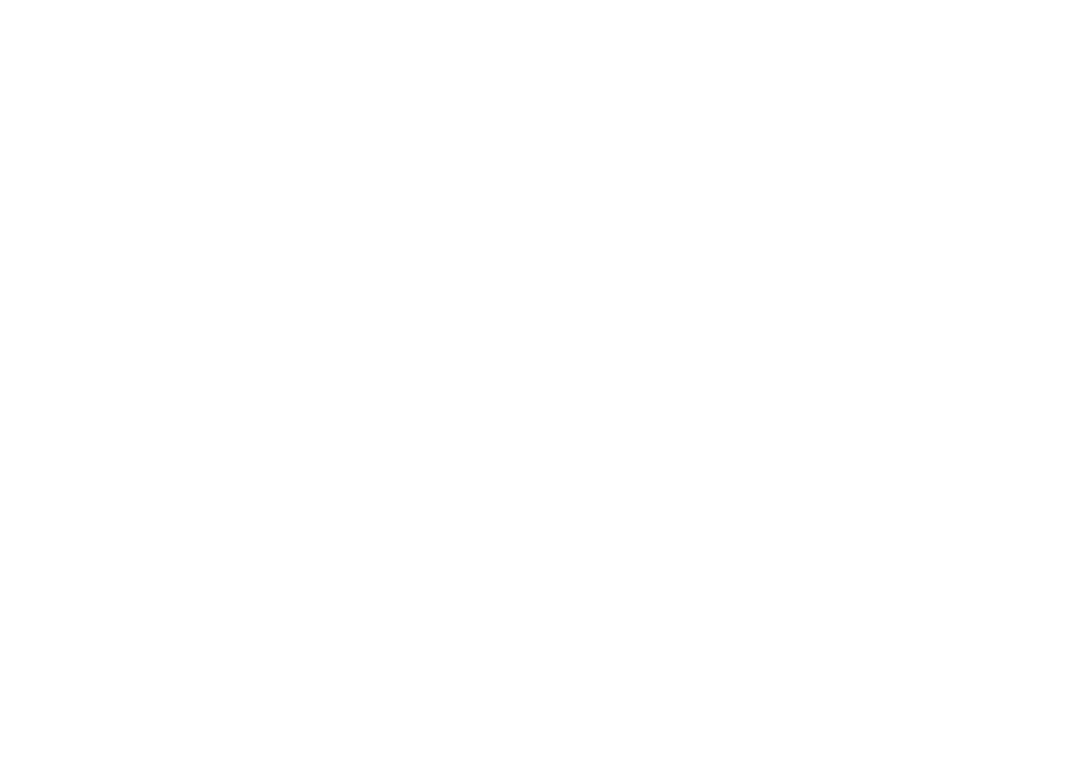
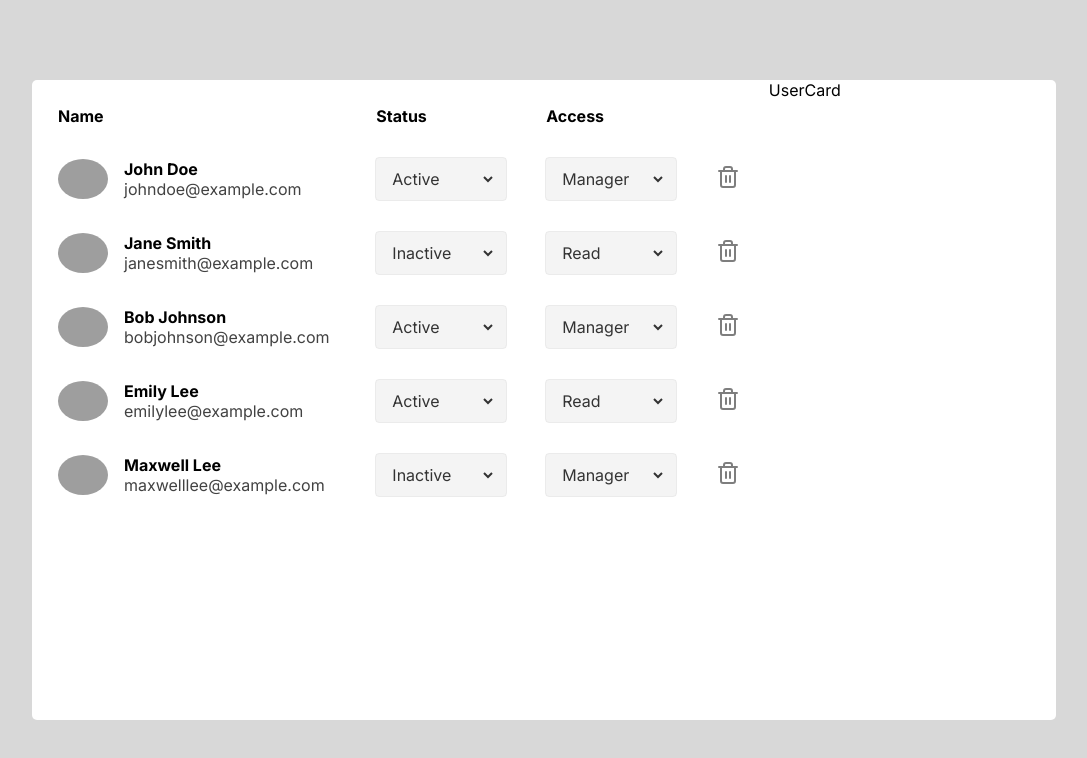
Before and after one commit to Kashyap2701/User-List-React-App, a React (Vite) app: page / in a window 1280 px wide. Shown: the top 758 px of the page, without its empty margins (96-1183 px from the left). Built offline with nearby package versions, Linux system fonts and the light colour scheme; grey boxes are pictures that could not be loaded.

Commit message:
Create ui for user-list

```diff
--- a/package.json
+++ b/package.json
@@ -11,7 +11,8 @@
   },
   "dependencies": {
     "react": "^18.2.0",
-    "react-dom": "^18.2.0"
+    "react-dom": "^18.2.0",
+    "react-feather": "^2.0.10"
   },
   "devDependencies": {
     "@types/react": "^18.0.28",
--- a/src/App.css
+++ b/src/App.css
@@ -0,0 +1,58 @@
+@import url('https://fonts.googleapis.com/css2?family=Inter:wght@100;200;300;400;500;600;700&display=swap');
+
+*{
+  margin: 0;
+  padding: 0;
+  box-sizing: border-box;
+  font-family: 'Inter', sans-serif;
+}
+
+table{
+  display:table;
+  width:100%;
+  border-collapse: collapse;
+}
+
+th, td {
+  padding: 1rem;
+}
+
+th{
+  text-align: left;
+}
+
+select {
+  width: 130px;
+  padding: 10px 12px;
+  font-size: 16px;
+  border-radius: 3px;
+  background-color: rgba(51, 51, 51, 0.05);
+  color: #333333;
+  cursor: pointer;
+  border: none;
+  border-right : 10px solid transparent;
+  outline: 0.5px solid rgba(51, 51, 51, 0.095);
+}
+
+select>option {
+  background-color: rgba(51, 51, 51, 0.05);;
+  color: #333;
+  cursor: pointer;
+}
+
+.App{
+  display: flex;
+  background-color: #d8d8d8;
+  height: 100vh;
+  width: 100vw;
+  justify-content: center;
+  align-items: center;
+}
+
+.container{
+  display: flex;
+  background-color: white;
+  height: 80%;
+  width: 80%;
+  border-radius: 5px;
+}
--- a/src/App.jsx
+++ b/src/App.jsx
@@ -1,11 +1,16 @@
 import './App.css'
+import UserCard from './components/User Card/UserCard';
+import UserList from './components/User List/UserList';
 
 function App() {
 
   return (
-    <>
-
-    </>
+    <div className='App'>
+      <div className="container">
+        <UserList/>
+        <UserCard/>
+      </div>
+    </div>
   )
 }
 
--- /dev/null
+++ b/src/components/Profile/Profile.jsx
@@ -0,0 +1,21 @@
+/* eslint-disable react/prop-types */
+import style from './Profile.module.css'
+
+function Profile({name,email,profileImg}) {
+
+  return (
+    <div className={style['user-details']}>
+        <img
+            width="50"
+            src={profileImg}
+            alt="profile-photo"
+        />
+        <div>
+              <span>{name}</span>
+              <span>{email}</span>
+        </div>
+    </div>
+  )
+}
+
+export default Profile
--- /dev/null
+++ b/src/components/Profile/Profile.module.css
@@ -0,0 +1,22 @@
+.user-details{
+    display: flex;
+}
+
+.user-details img{
+    border-radius: 50%;
+}
+
+.user-details div{
+    display: flex;
+    flex-direction: column;
+    margin-left: 1rem;
+    justify-content: space-around;
+}
+
+.user-details div span:first-child{
+    font-weight: 700;
+}
+
+.user-details div span:last-child{
+    color: rgb(66, 66, 66);
+}
--- /dev/null
+++ b/src/components/User Card/UserCard.jsx
@@ -0,0 +1,9 @@
+// import React from 'react'
+
+function UserCard() {
+  return (
+    <div>UserCard</div>
+  )
+}
+
+export default UserCard
--- /dev/null
+++ b/src/components/User List/UserList.jsx
@@ -0,0 +1,29 @@
+import User from "../User/User"
+import dummyUsers from '../../data/dummyUser';
+
+function UserList() {
+
+  return (
+    <div style={{width:'70%',margin:'10px'}}>
+      <table>
+        <thead>
+          <tr>
+            <th colSpan={2}>Name</th>
+            <th>Status</th>
+            <th>Access</th>
+            <th></th>
+          </tr>
+        </thead>
+        <tbody>
+          {
+            dummyUsers.map(user=>{
+              return <User key={user.id} user={user}/>
+            })
+          }
+        </tbody>
+      </table>
+    </div>
+  )
+}
+
+export default UserList
--- /dev/null
+++ b/src/components/User List/UserList.module.css
@@ -0,0 +1,4 @@
+.user-list-wrapper{
+    width: 70%;
+    margin: 10px;
+}
--- /dev/null
+++ b/src/components/User/User.jsx
@@ -0,0 +1,37 @@
+/* eslint-disable react/prop-types */
+import Profile from "../Profile/Profile"
+import style from "./User.module.css";
+import { Trash2 } from 'react-feather';
+
+// eslint-disable-next-line react/prop-types
+function User({user}) {
+
+  const accessHandler = ()=>{}
+
+  const statusHandler = ()=>{}
+
+  return (
+    <tr>
+        <td colSpan={2}>
+            <Profile name={user.name} email={user.email} profileImg={user.profileImg}/>
+        </td>
+        <td>
+          <select name="status" defaultValue={user.status.toString()} onChange={statusHandler}>
+            <option value="1">Active</option>
+            <option value="0">Inactive</option>
+          </select>
+        </td>
+        <td>
+          <select name="access" defaultValue={user.access} onChange={accessHandler}>
+            <option value="manager">Manager</option>
+            <option value="read">Read</option>
+          </select>
+        </td>
+        <td colSpan={0.5} style={{textAlign:'start'}}>
+          <Trash2 className={style.icon}/>
+        </td>
+    </tr>
+  )
+}
+
+export default User
--- /dev/null
+++ b/src/components/User/User.module.css
@@ -0,0 +1,4 @@
+.icon{
+    cursor: pointer;
+    opacity: 0.5;
+}
--- /dev/null
+++ b/src/data/dummyUser.js
@@ -0,0 +1,45 @@
+const userData = [
+    {
+      id:1,
+      name: 'John Doe',
+      profileImg: 'https://randomuser.me/api/portraits/men/1.jpg',
+      email: 'johndoe@example.com',
+      status: 1, // 1 for active, 0 for inactive
+      access: 'manager'
+    },
+    {
+      id:2,
+      name: 'Jane Smith',
+      profileImg: 'https://randomuser.me/api/portraits/women/2.jpg',
+      email: 'janesmith@example.com',
+      status: 0, // 1 for active, 0 for inactive
+      access: 'read'
+    },
+    {
+      id:3,
+      name: 'Bob Johnson',
+      profileImg: 'https://randomuser.me/api/portraits/men/3.jpg',
+      email: 'bobjohnson@example.com',
+      status: 1, // 1 for active, 0 for inactive
+      access: 'manager'
+    },
+    {
+        id: 4,
+        name: 'Emily Lee',
+        profileImg: 'https://randomuser.me/api/portraits/women/4.jpg',
+        email: 'emilylee@example.com',
+        status: 1, // 1 for active, 0 for inactive
+        access: 'read'
+      },
+      {
+        id: 5,
+        name: 'Maxwell Lee',
+        profileImg: 'https://randomuser.me/api/portraits/men/5.jpg',
+        email: 'maxwelllee@example.com',
+        status: 0, // 1 for active, 0 for inactive
+        access: 'manager'
+      },
+    // add more user data objects here as needed
+  ];
+
+export default userData;
```
Also changed, not shown: 1 other file (tests, documents, lock files or other folders).
